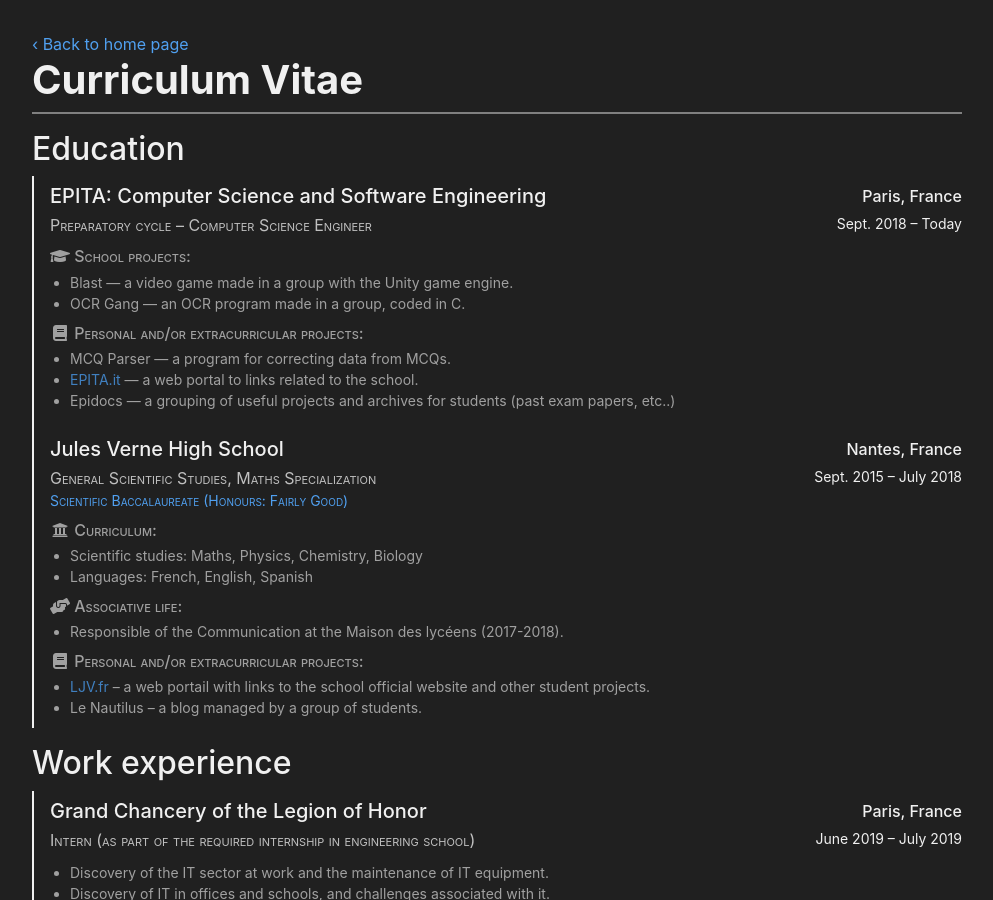
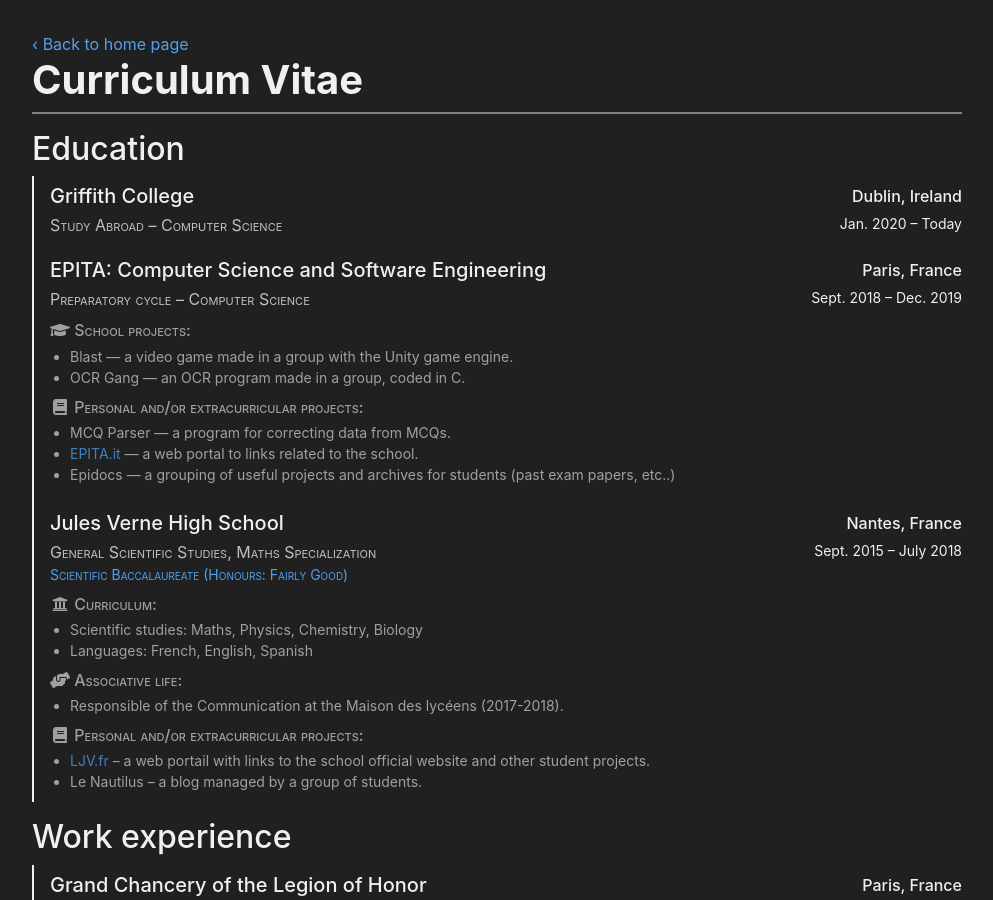
Before and after one commit to matiboux/matiboux.me, a Jekyll site: the page built from cv.html, in a window 1280 px wide and 900 px high. Shown: the whole window, without its empty margins (143-1136 px from the left). Built offline with Jekyll 4.4.1, drawn with Linux system fonts in a browser that asks for light colours; nearby versions of some CDN libraries.

Commit message:
Added new study abroad position at Griffith College

```diff
--- a/cv.html
+++ b/cv.html
@@ -8,8 +8,18 @@ container_class: mw-lg
 <div class="cv-items">
 	<div class="item">
 		<div class="content">
+			<h4>Griffith College</h4>
+			<p class="position">Study Abroad – Computer Science</p>
+		</div>
+		<div class="meta">
+			<p class="location">Dublin, Ireland</p>
+			<p class="date">Jan. 2020 – Today</p>
+		</div>
+	</div>
+	<div class="item">
+		<div class="content">
 			<h4>EPITA: Computer Science and Software Engineering</h4>
-			<p class="position">Preparatory cycle – Computer Science Engineer</p>
+			<p class="position">Preparatory cycle – Computer Science</p>
 			<div class="description">
 				<h6><i class="fas fa-graduation-cap fa-fw"></i> School projects:</b></h6>
 				<ul>
@@ -26,7 +36,7 @@ container_class: mw-lg
 		</div>
 		<div class="meta">
 			<p class="location">Paris, France</p>
-			<p class="date">Sept. 2018 – Today</p>
+			<p class="date">Sept. 2018 – Dec. 2019</p>
 		</div>
 	</div>
 	<div class="item">
```
